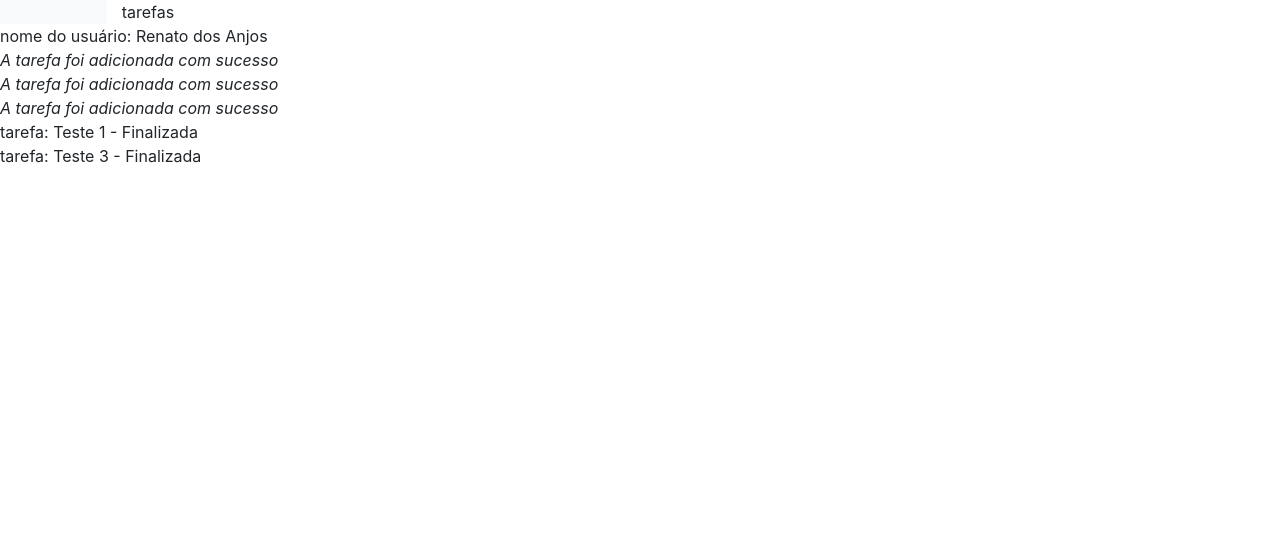
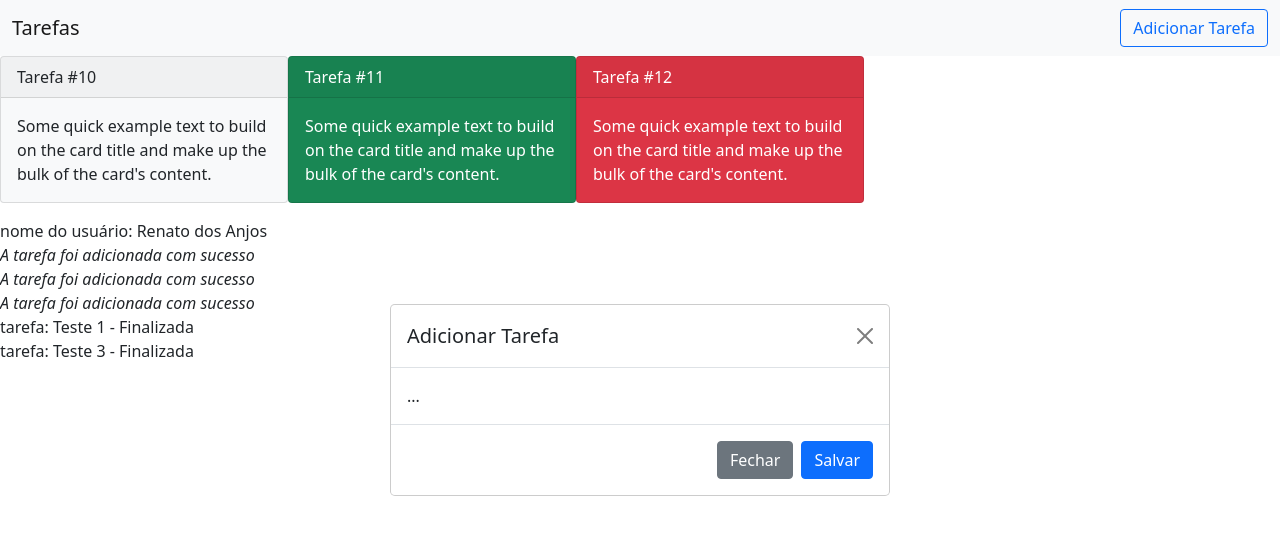
Before and after one commit to mat3ed18/teste-dbj, a website: page index.html in a window 1280 px wide. Drawn offline with nearby package versions, Linux system fonts and the light colour scheme.

Commit message:
adicionando as modals

```diff
--- a/index.html
+++ b/index.html
@@ -1,24 +1,120 @@
 <html>
+
 <head>
     <title>Teste DBJ</title>
     <link rel="stylesheet" href="node_modules/bootstrap/dist/css/bootstrap.min.css">
+    <link rel="stylesheet" href="node_modules/bootstrap-icons/font/bootstrap-icons.css">
     <link rel="stylesheet" href="source/css/style.css">
+
+    <script src="node_modules/jquery/dist/jquery.min.js"></script>
+    <script src="node_modules/bootstrap/dist/js/bootstrap.min.js"></script>
 </head>
+
 <body>
+    <nav class="navbar navbar-light bg-light">
+        <div class="container-fluid">
+            <a class="navbar-brand">Tarefas</a>
+            <div class="d-flex">
+                <button class="btn btn-outline-primary">Adicionar Tarefa</button>
+            </div>
+        </div>
+    </nav>
     <div class="container-fluid">
         <div class="row">
-                <div class="col-1 bg-light">
 
-                </div>
-                <div class="col-11">tarefas</div>
+            <div class="card col-4 text-dark bg-light mb-3" style="max-width: 18rem;">
+                <div class="card-header font-weight-bold">Tarefa #10</div>
+                <div class="card-body">
+                    <p class="card-text">Some quick example text to build on the card title and make up the bulk of the
+                        card's content.</p>
                 </div>
             </div>
 
-        <script src="node_modules/jquery/dist/jquery.min.js"></script>
-        <script src="node_modules/bootstrap/dist/js/bootstrap.bundle.min.js"></script>
+            <div class="card col-4 text-dark bg-success mb-3" style="max-width: 18rem;">
+                <div class="card-header font-weight-bold text-white">Tarefa #11</div>
+                <div class="card-body">
+                    <p class="card-text text-white">Some quick example text to build on the card title and make up the
+                        bulk of the card's content.</p>
+                </div>
+            </div>
+
+            <div class="card col-4 text-dark bg-danger mb-3" style="max-width: 18rem;">
+                <div class="card-header font-weight-bold text-white">Tarefa #12</div>
+                <div class="card-body">
+                    <p class="card-text text-white">Some quick example text to build on the card title and make up the
+                        bulk of the card's content.</p>
+                </div>
+            </div>
+
+        </div>
+    </div>
+
+
+
+    <div class="modal adicionar_usuario" tabindex="-1">
+        <div class="modal-dialog modal-dialog-centered">
+            <div class="modal-content">
+                <div class="modal-header">
+                    <h5 class="modal-title">Adicionar Usuário</h5>
+                    <button type="button" class="btn-close" data-bs-dismiss="modal" aria-label="Close"></button>
+                </div>
+                <div class="modal-body">
+                    ...
+                </div>
+                <div class="modal-footer">
+                    <button type="button" class="btn btn-secondary" data-bs-dismiss="modal">Fechar</button>
+                    <button type="button" class="btn btn-primary">Salvar</button>
+                </div>
+            </div>
+        </div>
+    </div>
+
+
+    <div class="modal adicionar_tarefa" tabindex="-1" aria-hidden="true">
+        <div class="modal-dialog modal-dialog-centered">
+            <div class="modal-content">
+                <div class="modal-header">
+                    <h5 class="modal-title">Adicionar Tarefa</h5>
+                    <button type="button" class="btn-close" data-bs-dismiss="modal" aria-label="Close"></button>
+                </div>
+                <div class="modal-body">
+                    ...
+                </div>
+                <div class="modal-footer">
+                    <button type="button" class="btn btn-secondary" data-bs-dismiss="modal">Fechar</button>
+                    <button type="button" class="btn btn-primary">Salvar</button>
+                </div>
+            </div>
+        </div>
+    </div>
+
+
+    <div class="modal ver_tarefa" tabindex="-1">
+        <div class="modal-dialog modal-dialog-centered">
+            <div class="modal-content">
+                <div class="modal-header">
+                    <h5 class="modal-title">Ver Tarefa</h5>
+                    <button type="button" class="btn-close" data-bs-dismiss="modal" aria-label="Close"></button>
+                </div>
+                <div class="modal-body">
+                    ...
+                </div>
+                <div class="modal-footer">
+                    <button type="button" class="btn btn-secondary" data-bs-dismiss="modal">Fechar</button>
+                    <button type="button" class="btn btn-primary">Salvar</button>
+                </div>
+            </div>
+        </div>
+    </div>
+
+
+
     <script src="js/tarefaestado.js"></script>
     <script src="js/tarefa.js"></script>
     <script src="js/usuario.js"></script>
     <script src="js/main.js"></script>
+
+
 </body>
+
 </html>
--- a/js/main.js
+++ b/js/main.js
@@ -14,4 +14,5 @@ var tarefas;
     usuario.tarefas.forEach(function (tarefa) {
         document.body.innerHTML += "<br>tarefa: " + tarefa.descricao + " - " + tarefa.estado;
     });
+    $(".adicionar_tarefa").show();
 })(tarefas || (tarefas = {}));
--- a/package.json
+++ b/package.json
@@ -18,10 +18,12 @@
     },
     "homepage": "https://github.com/mat3ed18/teste-dbj#readme",
     "dependencies": {
+        "@types/bootstrap": "^5.1.6",
         "@types/jquery": "^3.5.1",
         "@types/node": "^14.10.0",
         "ajax": "0.0.4",
-        "bootstrap": "^4.6.0",
+        "bootstrap": "^5.0.0-beta3",
+        "bootstrap-icons": "^1.5.0",
         "jquery": "^3.6.0",
         "live-server": "^1.2.1",
         "typescript": "^4.4.3"
--- a/source/css/style.css
+++ b/source/css/style.css
@@ -0,0 +1,4 @@
+.card {
+    margin: 0%;
+    padding: 0%;
+}
--- a/ts/main.ts
+++ b/ts/main.ts
@@ -20,6 +20,8 @@ namespace tarefas {
         document.body.innerHTML += "<br>tarefa: " + tarefa.descricao + " - " + tarefa.estado;
     });
 
+    $(".adicionar_tarefa").show();
+
 
 
 }
```
Also changed, not shown: 1 other file. Lines whose indentation alone changed are shown as unchanged.
